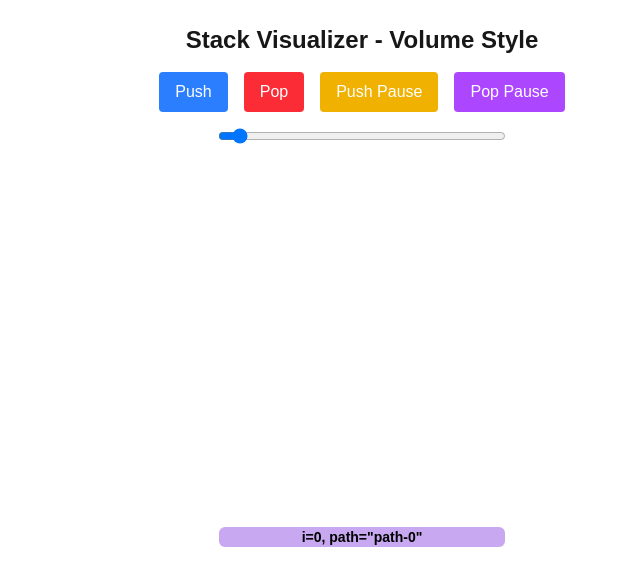
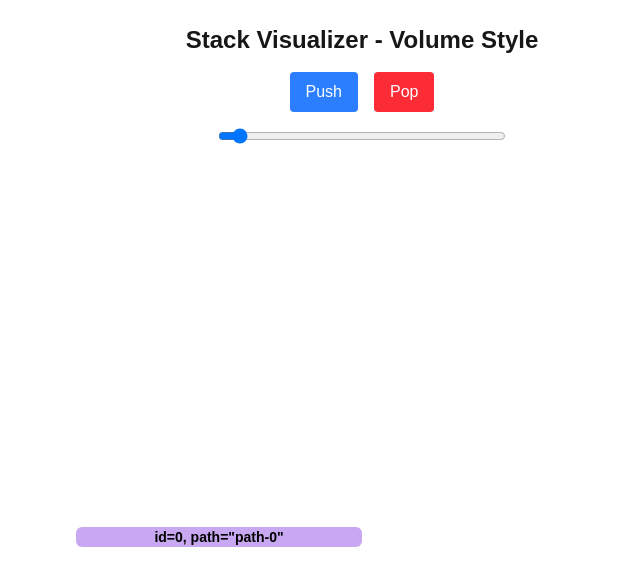
Before and after one commit to goomyman/leetcodewizard, a Next.js app in the folder Prototypes/stack-visualizer/: page / in a window 1280 px wide. Both pictures are taken after a click on the button "Push". Shown: the top 586 px of the page, without its empty margins (278-918 px from the left). Built offline with nearby package versions, Linux system fonts and the light colour scheme.

Commit message:
mostly working 2 buttons

```diff
--- a/Prototypes/stack-visualizer/src/app/stack/StackControl.tsx
+++ b/Prototypes/stack-visualizer/src/app/stack/StackControl.tsx
@@ -1,83 +1,118 @@
 "use client";
 
-import { useState } from "react";
+import { useRef, useState } from "react";
 import { AnimatePresence } from "framer-motion";
 import StackItem, { type StackItemType, STACK_ITEM_HEIGHT } from "./StackItem";
 
 export default function StackControl() {
   const [stack, setStack] = useState<StackItemType[]>([]);
-  const [stackSize, setStackSize] = useState(0);
+  const [stackSize, setStackSize] = useState<number>(0);
+
+  const nextIdRef = useRef<number>(0);
+  const timeoutsRef = useRef<number[]>([]);
+
+  const clearAllTimeouts = () => {
+    timeoutsRef.current.forEach((t) => clearTimeout(t));
+    timeoutsRef.current = [];
+  };
 
   const getRandomColor = () =>
     `hsl(${Math.floor(Math.random() * 360)}, 70%, 80%)`;
 
   const pushItem = () => {
-    if (stack[0]?.paused === "push") {
-      // resume paused push
-      const next = [...stack];
-      next[0] = { ...next[0], paused: undefined };
-      setStack(next);
+    // If top is half-pushed or half-popped, complete it to full center.
+    if (stack[0]?.state === "halfPush" || stack[0]?.state === "halfPop") {
+      setStack((prev) => {
+        if (!prev.length) return prev;
+        const next = [...prev];
+        next[0] = { ...next[0], state: "fullPush" };
+        return next;
+      });
       return;
     }
+
+    // Otherwise create a new halfPush item (stops halfway).
+    const id = nextIdRef.current++;
     const newItem: StackItemType = {
-      i: stack.length,
-      path: `path-${stack.length}`,
+      id,
+      path: `path-${id}`,
       color: getRandomColor(),
+      state: "halfPush",
     };
-    setStack([newItem, ...stack]);
+    setStack((prev) => [newItem, ...prev]);
     setStackSize((s) => s + 1);
-  };
-
-  const pushPauseItem = () => {
-    const newItem: StackItemType = {
-      i: stack.length,
-      path: `path-${stack.length}`,
-      color: getRandomColor(),
-      paused: "push",
-    };
-    setStack([newItem, ...stack]);
-    setStackSize((s) => s + 1);
-  };
-
-  const popPauseItem = () => {
-    if (!stack.length) return;
-    const next = [...stack];
-    next[0] = { ...next[0], paused: "pop" };
-    setStack(next);
   };
 
   const popItem = () => {
     if (!stack.length) return;
 
-    if (stack[0]?.paused === "pop") {
-      // actually remove paused pop
-      setStack(stack.slice(1));
+    // If the top is already halfPop, remove it fully.
+    if (stack[0].state === "halfPop") {
+      setStack((prev) => prev.slice(1));
       setStackSize((s) => Math.max(0, s - 1));
-    } else {
-      // normal remove
-      setStack(stack.slice(1));
-      setStackSize((s) => Math.max(0, s - 1));
+      return;
     }
+
+    // Otherwise mark top as halfPop (it will slide halfway out).
+    setStack((prev) => {
+      if (!prev.length) return prev;
+      const next = [...prev];
+      next[0] = { ...next[0], state: "halfPop" };
+      return next;
+    });
   };
 
+  // Slider increases/decreases should respect the two-step animation.
   const handleSliderChange = (e: React.ChangeEvent<HTMLInputElement>) => {
     const value = Number(e.target.value);
+    clearAllTimeouts();
+
+    // Increase: add `delta` items, each starts halfPush then completes to fullPush in a small stagger.
+    if (value > stack.length) {
+      const delta = value - stack.length;
+      for (let i = 0; i < delta; i++) {
+        const id = nextIdRef.current++;
+        const newItem: StackItemType = {
+          id,
+          path: `path-${id}`,
+          color: getRandomColor(),
+          state: "halfPush",
+        };
+        // add immediately (half-way)
+        setStack((prev) => [newItem, ...prev]);
+
+        // schedule completion to fullPush with stagger
+        const t = window.setTimeout(() => {
+          setStack((prev) => {
+            return prev.map((it) => (it.id === id ? { ...it, state: "fullPush" } : it));
+          });
+        }, 250 + i * 150);
+        timeoutsRef.current.push(t);
+      }
+    } else if (value < stack.length) {
+      // Decrease: remove items one-by-one: mark halfPop, then remove after short delay (staggered)
+      const delta = stack.length - value;
+      for (let i = 0; i < delta; i++) {
+        // schedule marking top as halfPop
+        const t1 = window.setTimeout(() => {
+          setStack((prev) => {
+            if (!prev.length) return prev;
+            const next = [...prev];
+            next[0] = { ...next[0], state: "halfPop" };
+            return next;
+          });
+        }, i * 180);
+        timeoutsRef.current.push(t1);
+
+        // schedule full removal shortly after
+        const t2 = window.setTimeout(() => {
+          setStack((prev) => prev.slice(1));
+        }, 250 + i * 180);
+        timeoutsRef.current.push(t2);
+      }
+    }
+
     setStackSize(value);
-
-    if (value > stack.length) {
-      const add = value - stack.length;
-      const newItems = Array.from({ length: add }, (_, i) => {
-        const idx = stack.length + i;
-        return {
-          i: idx,
-          path: `path-${idx}`,
-          color: getRandomColor(),
-        } as StackItemType;
-      });
-      setStack([...newItems, ...stack]);
-    } else if (value < stack.length) {
-      setStack(stack.slice(0, value));
-    }
   };
 
   return (
@@ -89,25 +124,13 @@ export default function StackControl() {
         >
           Push
         </button>
+
         <button
           onClick={popItem}
           disabled={!stack.length}
           className="px-4 py-2 bg-red-500 text-white rounded disabled:opacity-50 hover:bg-red-600 disabled:hover:bg-red-500"
         >
           Pop
-        </button>
-        <button
-          onClick={pushPauseItem}
-          className="px-4 py-2 bg-yellow-500 text-white rounded hover:bg-yellow-600"
-        >
-          Push Pause
-        </button>
-        <button
-          onClick={popPauseItem}
-          disabled={!stack.length}
-          className="px-4 py-2 bg-purple-500 text-white rounded disabled:opacity-50 hover:bg-purple-600 disabled:hover:bg-purple-500"
-        >
-          Pop Pause
         </button>
       </div>
 
@@ -123,7 +146,7 @@ export default function StackControl() {
       <div className="stack-container flex flex-col justify-end items-center w-72 h-96 border border-transparent">
         <AnimatePresence>
           {stack.map((item) => (
-            <StackItem key={item.i} item={item} />
+            <StackItem key={item.id} item={item} />
           ))}
         </AnimatePresence>
       </div>
--- a/Prototypes/stack-visualizer/src/app/stack/StackItem.tsx
+++ b/Prototypes/stack-visualizer/src/app/stack/StackItem.tsx
@@ -3,41 +3,61 @@
 import { motion } from "framer-motion";
 
 export type StackItemType = {
-  i: number;
+  id: number;
   path: string;
   color: string;
-  paused?: "push" | "pop"; // push pause (from left) OR pop pause (to right)
+  state?: "halfPush" | "fullPush" | "halfPop";
 };
 
-export const STACK_ITEM_HEIGHT = 20; // constant height
+export const STACK_ITEM_HEIGHT = 20; // px
 
 export default function StackItem({ item }: { item: StackItemType }) {
-  const { i, path, color, paused } = item;
+  const { id, path, color, state } = item;
+
+  // Inner animation target (x) depends on state.
+  const getTarget = () => {
+    if (state === "halfPush") return { x: "-50%", opacity: 1 };
+    if (state === "halfPop") return { x: "50%", opacity: 1 };
+    // fullPush or default
+    return { x: 0, opacity: 1 };
+  };
+
+  const initial =
+    state === "halfPush" ? { x: "-100%", opacity: 0 } : { opacity: 0, y: 10 };
+
+  // When half states are used, the inner element becomes absolute so the wrapper keeps space.
+  const isAbsolute = state === "halfPush" || state === "halfPop";
 
   return (
+    // wrapper participates in layout (so other items animate smoothly),
+    // but has a fixed height so inner absolute element doesn't collapse layout.
     <motion.div
       layout
-      initial={
-        paused === "push"
-          ? { x: "-100%", opacity: 0 }
-          : paused === "pop"
-          ? { x: 0, opacity: 1 }
-          : { opacity: 0, y: 20 }
-      }
-      animate={
-        paused === "push"
-          ? { x: "-50%", opacity: 1 }
-          : paused === "pop"
-          ? { x: "50%", opacity: 1 }
-          : { x: 0, opacity: 1, y: 0 }
-      }
-      exit={{ opacity: 0, y: 20, height: 0, marginBottom: 0 }}
-      transition={{ duration: 0.5, type: "spring" }}
-      className="w-full rounded-md mb-1 flex justify-center items-end text-sm font-bold text-black"
-      style={{ backgroundColor: color, height: STACK_ITEM_HEIGHT }}
-      title={`i=${i}, path="${path}"`}
+      className="w-full mb-1"
+      style={{ height: STACK_ITEM_HEIGHT }}
     >
-      {`i=${i}, path="${path}"`}
+      <div className="relative w-full h-full">
+        <motion.div
+          initial={initial}
+          animate={getTarget()}
+          exit={{ opacity: 0 }}
+          transition={{ duration: 0.45, type: "spring", stiffness: 200, damping: 20 }}
+          // make it absolute when paused halfway so it doesn't change layout height
+          style={{
+            position: isAbsolute ? "absolute" : "relative",
+            left: 0,
+            right: 0,
+            top: 0,
+            bottom: 0,
+            backgroundColor: color,
+            height: "100%",
+          }}
+          className="rounded-md flex justify-center items-end text-sm font-bold text-black"
+          title={`id=${id}, path="${path}"`}
+        >
+          {`id=${id}, path="${path}"`}
+        </motion.div>
+      </div>
     </motion.div>
   );
 }
```
